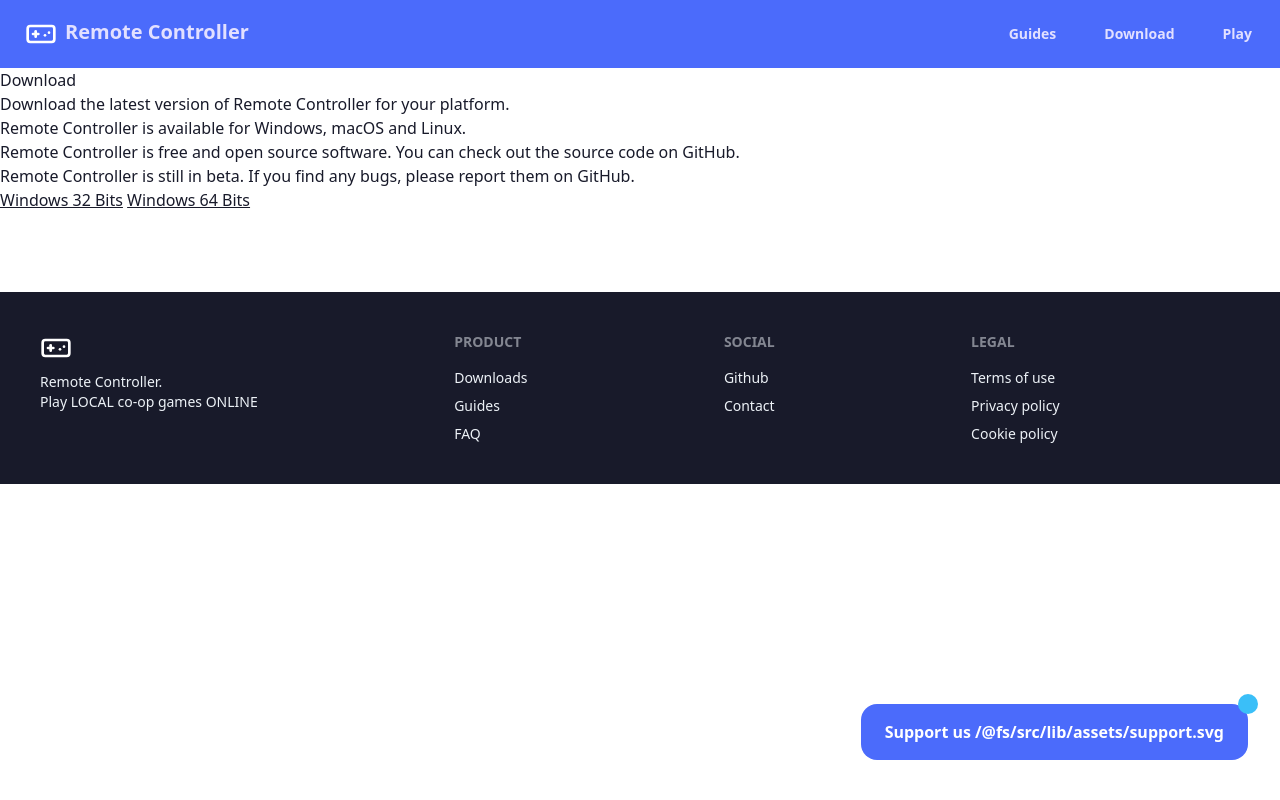
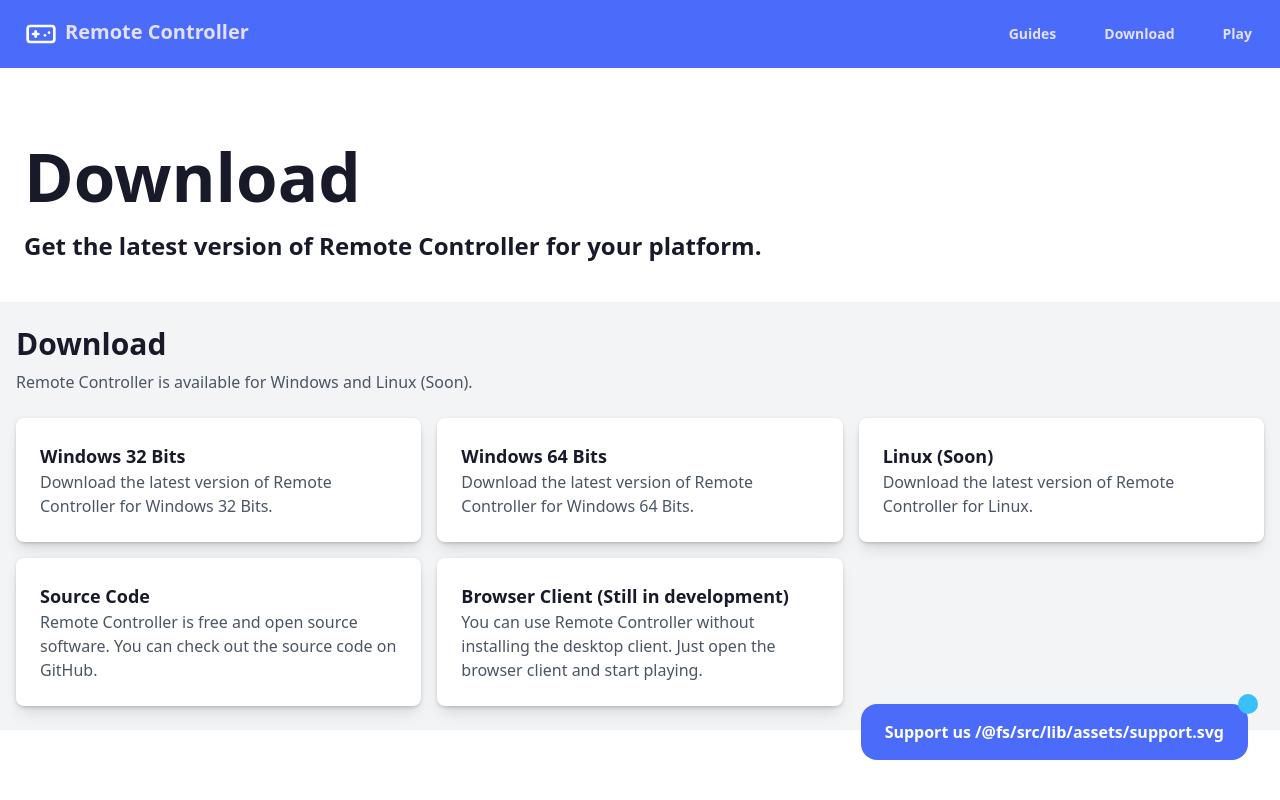
Before and after one commit to PiterWeb/RemoteController-Landing, a SvelteKit app: page /download in a window 1280 px wide. Shown: the top 800 px of the page. Built offline with nearby package versions, Linux system fonts and the light colour scheme.

Commit message:
Website Updates

```diff
--- a/src/lib/components/Card.svelte
+++ b/src/lib/components/Card.svelte
@@ -3,6 +3,7 @@
 	export let description: string | undefined = undefined;
 	export let shadow: boolean = true;
 </script>
+
 
 	<section
 		class="bg-white rounded-lg shadow-lg p-6 hover:bg-neutral group transition-colors duration-300"
--- a/src/lib/components/Footer.svelte
+++ b/src/lib/components/Footer.svelte
@@ -18,14 +18,13 @@
 	<nav>
 		<header class="footer-title">Social</header>
 		<a href="https://github.com/PiterWeb/RemoteController" class="link link-hover">Github</a>
-		<a class="link link-hover">Contact</a>
+		<a href="mailto:piterzdev@gmail.com" class="link link-hover">Contact</a>
 	</nav>
-	<nav>
+	<!-- <nav>
 		<header class="footer-title">Legal</header>
 		<a class="link link-hover">Terms of use</a>
 		<a class="link link-hover">Privacy policy</a>
-		<a class="link link-hover">Cookie policy</a>
-	</nav>
+	</nav> -->
 </footer>
 
 <style>
--- /dev/null
+++ b/src/routes/client/+page.svelte
@@ -0,0 +1 @@
+<h1>Still in development</h1>
--- /dev/null
+++ b/src/routes/download/+layout.svelte
@@ -0,0 +1,28 @@
+<svelte:head>
+	<title>Remote Controller 🕹 Explore</title>
+</svelte:head>
+
+<div class="flex flex-col w-full mt-12">
+	<section id="nav-explore-title" class="p-6">
+		<h2 class="text-center text-[clamp(2rem,6vw,4.2rem)] font-black leading-[1.1] md:text-left">
+			Download
+		</h2>
+		<h3 class="text-2xl font-bold my-4">
+			Get the latest version of Remote Controller for your platform.
+		</h3>
+	</section>
+
+	<article class="md:col-span-5">
+		<div class="bg-gray-100">
+			<div class="container mx-auto py-6 px-4">
+				<slot />
+			</div>
+		</div>
+	</article>
+</div>
+
+<style>
+	#nav-explore-title {
+		view-transition-name: nav-explore-title;
+	}
+</style>
--- a/src/routes/download/+page.svelte
+++ b/src/routes/download/+page.svelte
@@ -1,12 +1,54 @@
-<h1>Download</h1>
+<script lang="ts">
+	import InfoTemplate from '$lib/components/InfoTemplate.svelte';
+    import { page } from '$app/stores';
+	import Card from '$lib/components/Card.svelte';
 
-<p>Download the latest version of Remote Controller for your platform.</p>
+	interface CardType {
+		title: string;
+		description: string;
+		link: string;
+	}
 
-<p>Remote Controller is available for Windows, macOS and Linux.</p>
+	const cards: CardType[] = [
+		{
+			title: 'Windows 32 Bits',
+			description: 'Download the latest version of Remote Controller for Windows 32 Bits.',
+			link: 'https://github.com/PiterWeb/RemoteController/releases/latest/download/RemoteController_windows_x64.exe'
+		},
+		{
+			title: 'Windows 64 Bits',
+			description: 'Download the latest version of Remote Controller for Windows 64 Bits.',
+			link: 'https://github.com/PiterWeb/RemoteController/releases/latest/download/RemoteController_windows_x86.exe'
+		},
+		{
+			title: 'Linux (Soon)',
+			description: 'Download the latest version of Remote Controller for Linux.',
+			link: ''
+		},
+		{
+			title: 'Source Code',
+			description:
+				'Remote Controller is free and open source software. You can check out the source code on GitHub.',
+			link: 'https://github.com/PiterWeb/RemoteController/archive/refs/tags/release.zip'
+		},
+		{
+			title: 'Browser Client (Still in development)',
+			description:
+				'You can use Remote Controller without installing the desktop client. Just open the browser client and start playing.',
+			link: $page.url.origin + '/client'
+		}
+	];
+</script>
 
-<p>Remote Controller is free and open source software. You can check out the source code on <a href="">GitHub</a>.</p>
-
-<p>Remote Controller is still in beta. If you find any bugs, please report them on <a href="">GitHub</a>.</p>
-
-<a href="https://github.com/PiterWeb/RemoteController/releases/latest/download/RemoteController_windows_x64.exe" class="link">Windows 32 Bits</a>
-<a href="https://github.com/PiterWeb/RemoteController/releases/latest/download/RemoteController_windows_x86.exe" class="link">Windows 64 Bits</a>
+<InfoTemplate
+	title="Download"
+	description="Remote Controller is available for Windows and Linux (Soon)."
+>
+	<div class="grid grid-cols-1 md:grid-cols-2 lg:grid-cols-3 gap-4">
+		{#each cards as { title, description, link }}
+			<a href={link}>
+				<Card {title} {description} shadow />
+			</a>
+		{/each}
+	</div>
+</InfoTemplate>
--- a/src/routes/info/guides/installation/+page.svelte
+++ b/src/routes/info/guides/installation/+page.svelte
@@ -1,20 +1,21 @@
 <script>
 	import InfoTemplate from '$lib/components/InfoTemplate.svelte';
+
+	import { page } from '$app/stores';
+
 </script>
 
 <InfoTemplate title="Installation" description="How to install the RemoteController desktop app">
-	<p>Steps to follow :</p>
+	<div class="p-6">
+		<p>
+			Remote Controller is easy to install. Just download the latest version for your platform and
+			you are ready to use it.
+		</p>
 
-	<ol class="p-6">
-		<li>
-			<a class="link" href="https://github.com/nefarius/ViGEmBus/releases">Setup latest ViGEm Bus</a
-			>
-		</li>
-		<li>
-			<a class="link" href="https://github.com/PiterWeb/RemoteController/releases/tag/release"
-				>Download the latest Remote Controller executable</a
-			>
-		</li>
-		<li class="list-item">✅ You are ready to use it</li>
-	</ol>
+
+		<a class="link" href={$page.url.origin + '/download'}>
+			Download the latest Remote Controller executable</a
+		>
+
+	</div>
 </InfoTemplate>
--- a/src/routes/info/overview/+page.svelte
+++ b/src/routes/info/overview/+page.svelte
@@ -1,36 +1,42 @@
 <script lang="ts">
 	import InfoTemplate from '$lib/components/InfoTemplate.svelte';
 	import Card from '$lib/components/Card.svelte';
+	import { page } from '$app/stores';
+
 	interface Card {
 		title: string;
 		description: string;
+		link: string;
 	}
 
 	const cards: Card[] = [
 		{
-			title: 'Users',
-			description: 'Total number of users: 1000'
+			title: 'Guides',
+			description: 'Learn how to use Remote Controller',
+			link: '/info/guides'
 		},
 		{
-			title: 'Sales',
-			description: 'Total sales: $10,000'
+			title: 'FAQ',
+			description: 'Frequently asked questions',
+			link: '/info/resources/faq'
 		},
 		{
-			title: 'Traffic',
-			description: 'Total traffic: 10,000 visits'
-		},
-		{
-			title: 'Production',
-			description: 'Total production: 100 units'
+			title: 'Security',
+			description: 'Learn how Remote Controller protects your data',
+			link: '/info/resources/security'
 		}
 	];
-
 </script>
 
-<InfoTemplate title="Overview" description="Here's a quick overview of your application.">
+<InfoTemplate
+	title="Overview"
+	description="Here you can learn more about RemoteController and access guides of use"
+>
 	<div class="grid grid-cols-1 md:grid-cols-2 lg:grid-cols-3 gap-4">
-		{#each cards as { title, description }}
-			<Card {title} {description} shadow={false} />
+		{#each cards as { title, description, link }}
+			<a href={$page.url.origin + link}>
+				<Card {title} {description} shadow={false} />
+			</a>
 		{/each}
 	</div>
 </InfoTemplate>
```
Lines whose indentation alone changed are shown as unchanged.
